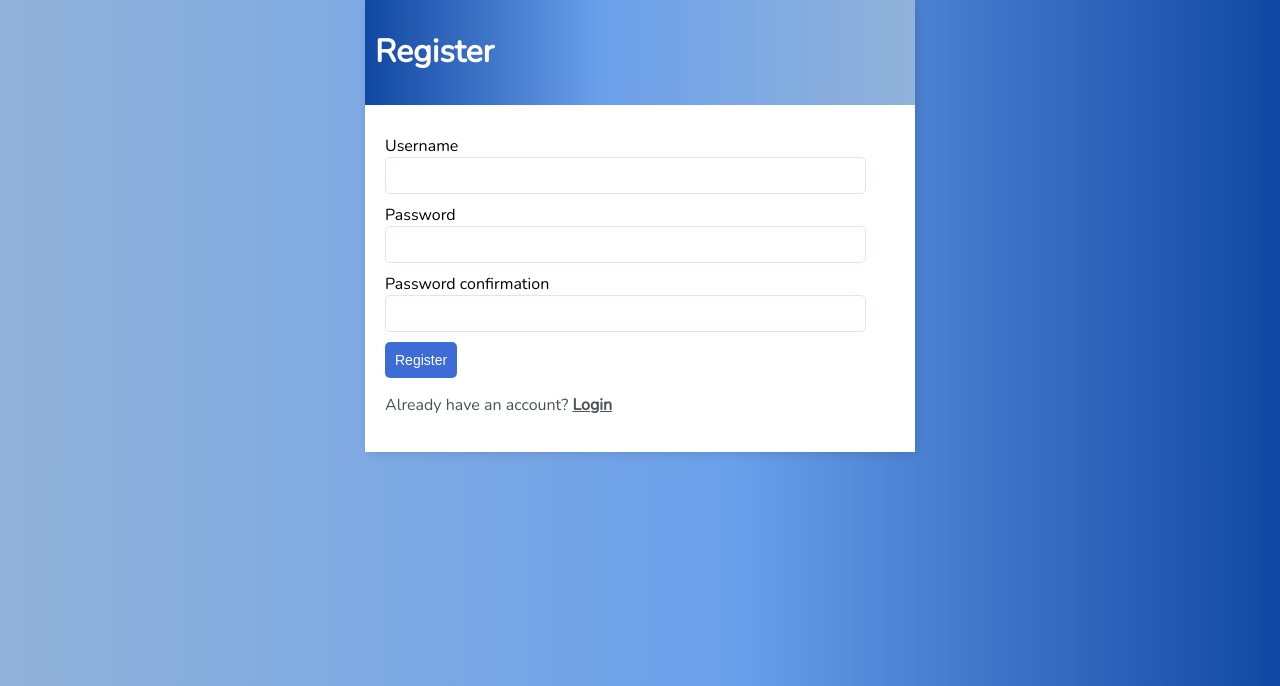
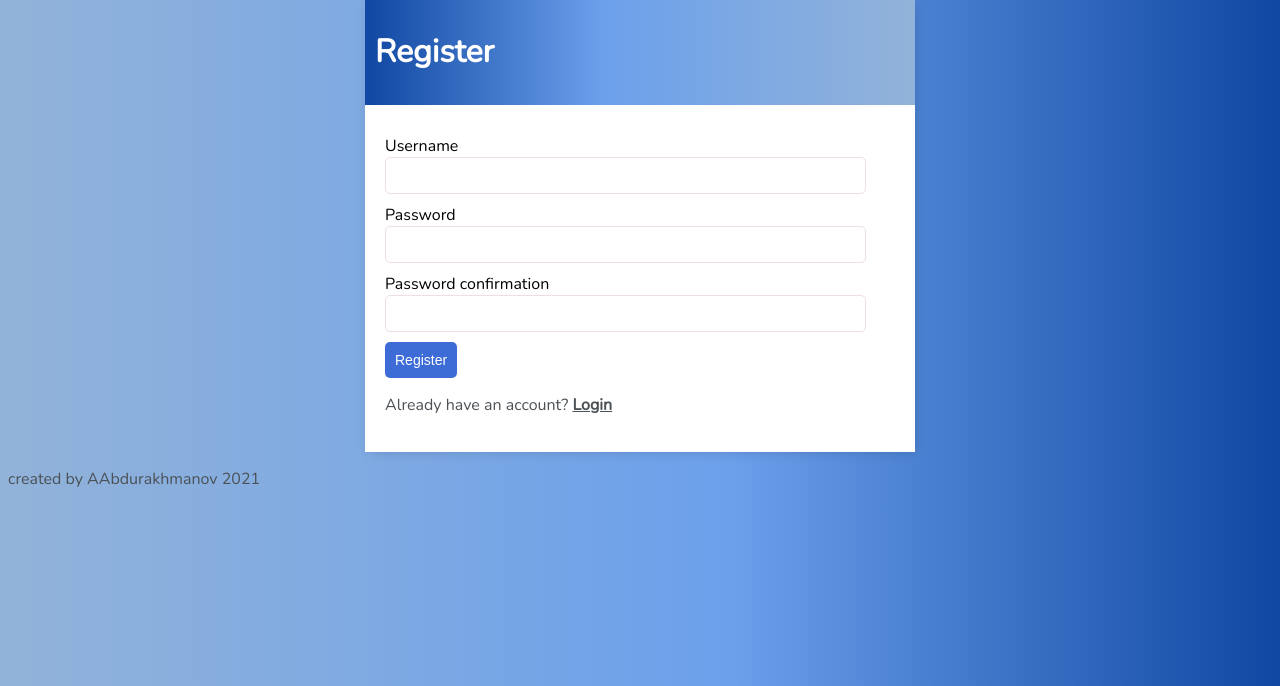
Before and after one commit to aabdurakhmanov/bajaramiz, a Django app: page /register/ in a window 1280 px wide. Shown: the part 59-745 px from the top of the page. Run offline with Django 3.2, Linux system fonts and the light colour scheme.

Commit message:
change some

```diff
--- a/base/models.py
+++ b/base/models.py
@@ -4,6 +4,7 @@ from django.contrib.auth.models import User
 
 
 class Task(models.Model):
+    objects = None
     user = models.ForeignKey(
         User, on_delete=models.CASCADE, null=True, blank=True)
     title = models.CharField(max_length=200)
--- a/base/templates/base/main.html
+++ b/base/templates/base/main.html
@@ -31,8 +31,7 @@
             font-family: 'Raleway', sans-serif;
         }
 
-        a,
-        p {
+        a,p {
             color: #4b5156
         }
 
@@ -201,6 +200,6 @@
     <div class="container">
         {% block content %} {% endblock content %}
     </div>
-
+    <p>created by AAbdurakhmanov 2021</p>
 </body>
 </html>
```
Also changed, not shown: base/views.py (+10 -14 lines).
